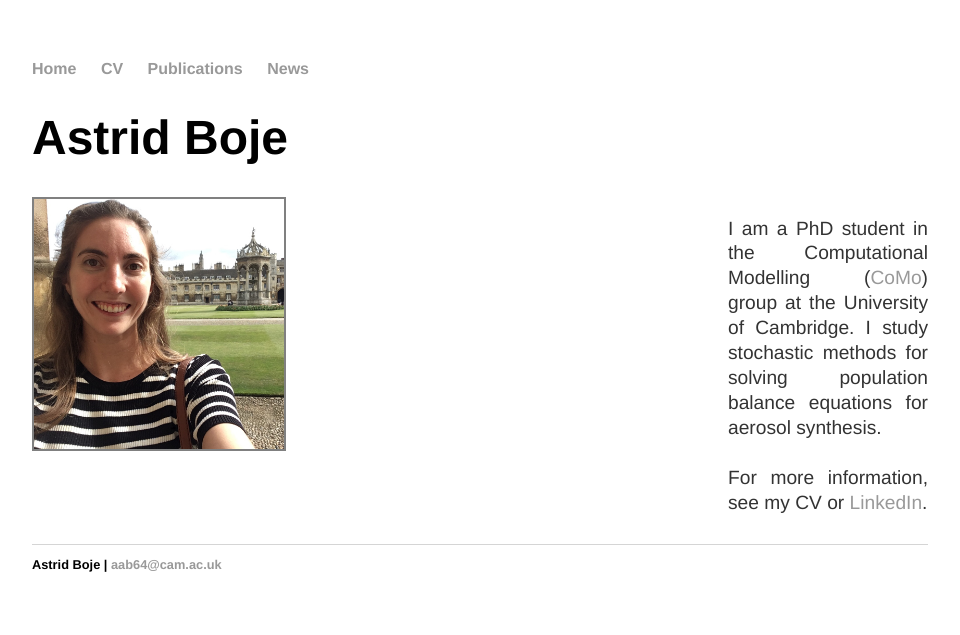
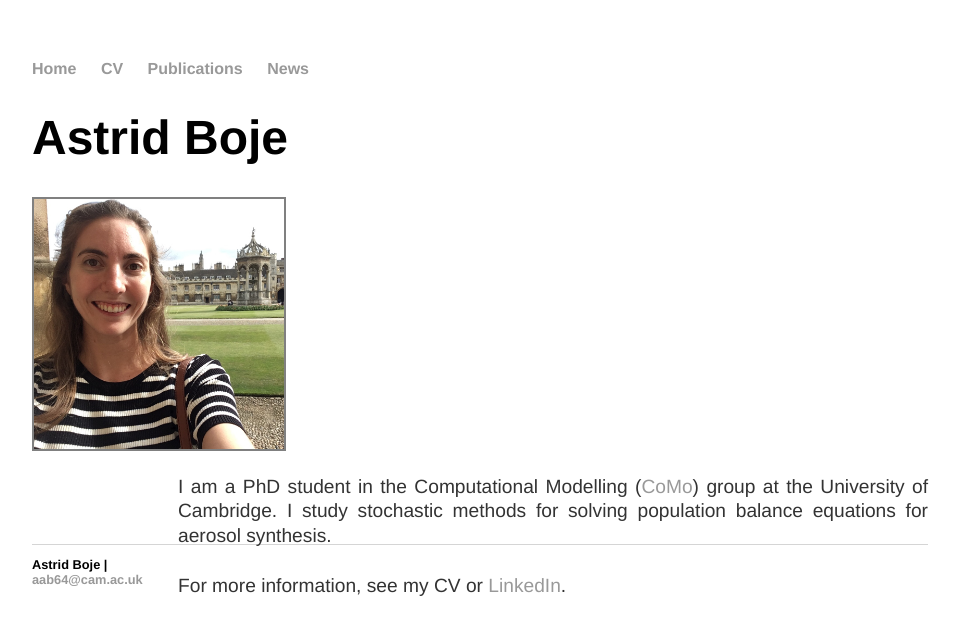
Before and after one commit to aab64/aab64.github.io, a Jekyll site: the page built from index.html, in a window 1280 px wide. Shown: the top 635 px of the page, without its empty margins (160-1120 px from the left). Built offline with Jekyll 4.4.1, drawn with Linux system fonts in a browser that asks for light colours.

Commit message:
Update index.html

```diff
--- a/index.html
+++ b/index.html
@@ -9,7 +9,7 @@
 
 <div class="wrapper">
 	<img src="/images/Me_in_Cam.jpg" style="border: 2px solid grey" height=auto width="250" class="left"></img>
-	<div style="float: right; width: 200px; text-align: justify">
+	<div style="float: right; width: 750px; text-align: justify">
 		<p>
 			I am a PhD student in the Computational Modelling (<a href="http://como.ceb.cam.ac.uk/index.php?Page=People&Section=aab64">CoMo</a>)
 			group at the University of Cambridge. I study stochastic methods for solving population balance equations for aerosol synthesis.
```
